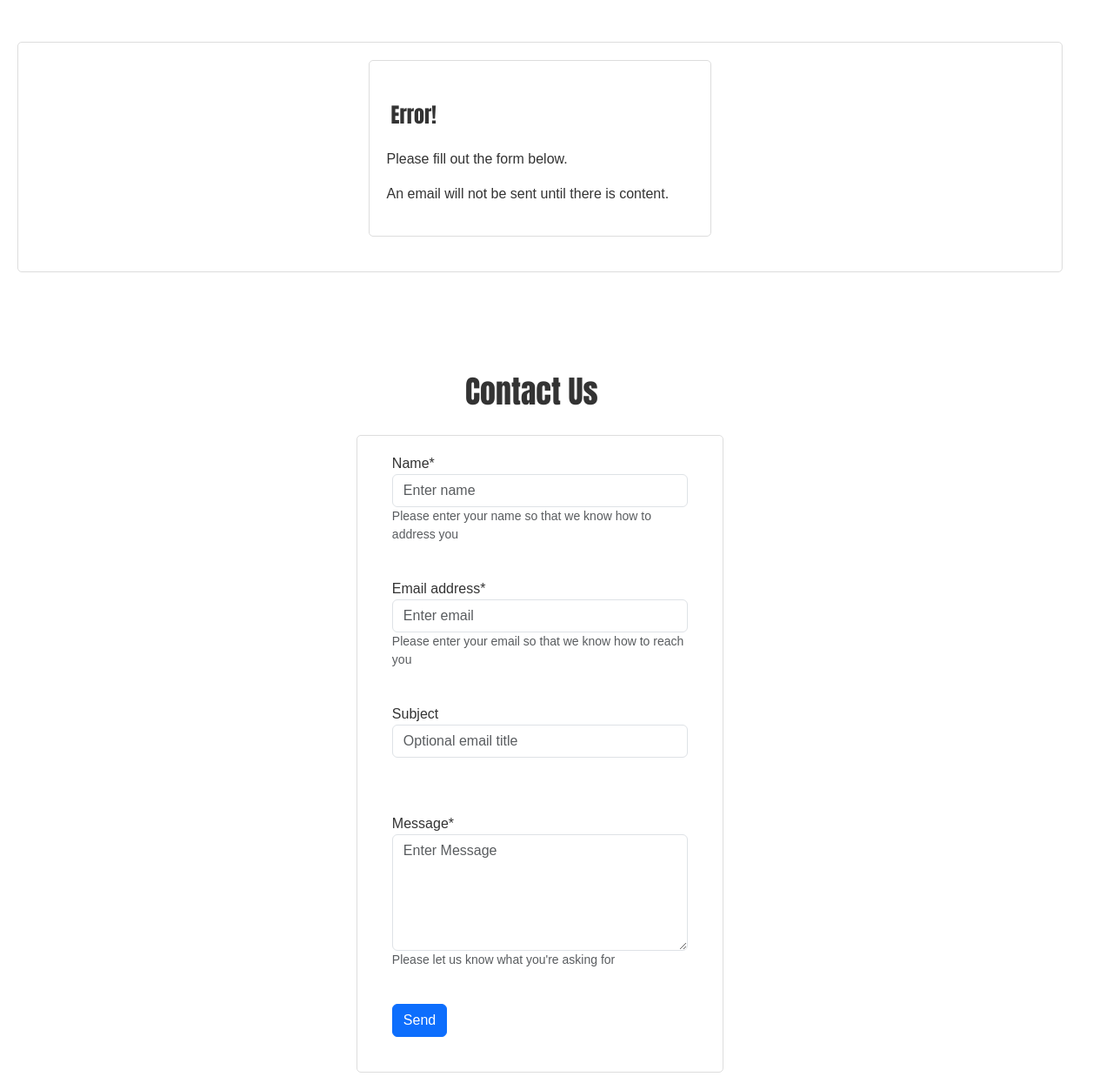
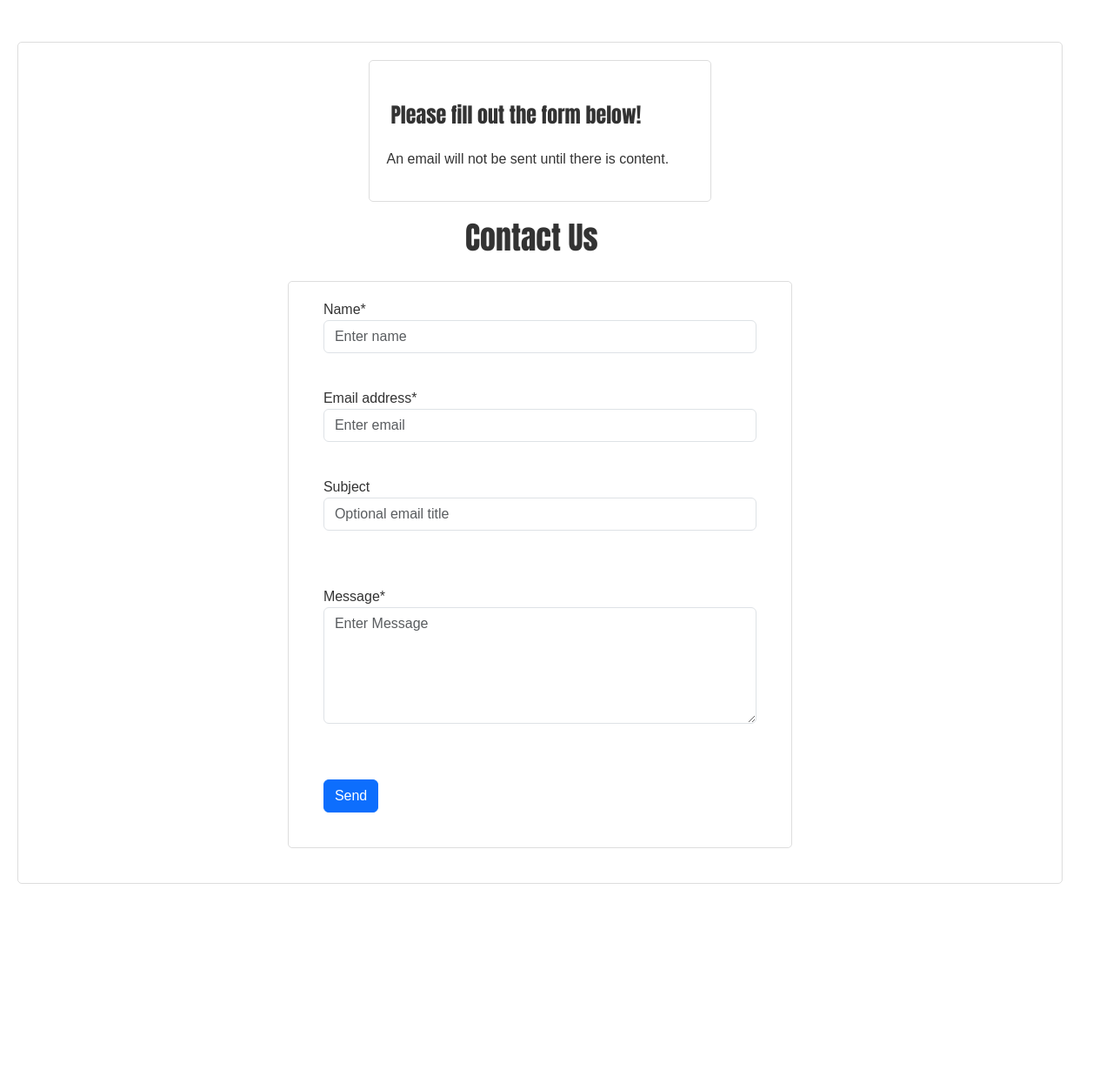
Before and after one commit to tien-han/applicationTrackingSystem, a PHP site: page /sprint2/form-responses/contact-form.php in a window 1280 px wide. Shown: the part 68-1321 px from the top of the page at 87% size. After the commit the page ends 1084 px from the top, so only its background shows below. Run offline with PHP 8.4, Linux system fonts and the light colour scheme; some web fonts are replaced.

Commit message:
Changed layout of direct-connect to php receipts modified JS files to get rid of missed merge conflict comment

```diff
--- a/sprint2/form-responses/contact-form.php
+++ b/sprint2/form-responses/contact-form.php
@@ -75,10 +75,10 @@
             // send the email
             mail($to, $subject, $message, $headers);
 
-            // print out the reciept
+            // print out the receipt
             echo "<div class='form-container pt-0'>
             <div class = 'row justify-content-center'>
-            <div class='form-container pt-0 col-lg-4 col-md-8 col-sm-10 col-12'>
+            <div class='form-container pt-0 col-lg-6 col-md-8 col-sm-10 col-12'>
 
             <h1 class='pt-5 header-text'>A response will be sent soon, thank you!</h1>
             <h5>Here's what you just entered:</h5><br/>
@@ -94,15 +94,13 @@
             echo "<div class='form-container pt-0'>
             <div class = 'row justify-content-center'>
             <div class='form-container pt-0 col-lg-4 col-md-8 col-sm-10 col-12'>
-            <h1 class='pt-5 header-text m-auto'>Error!</h1>
+            <h1 class='pt-5 header-text m-auto'>Please fill out the form below!</h1>
             <br>
-            <p>Please fill out the form below. </p>
+
             <p>An email will not be sent until there is content.</p>
             </div>
-            </div>
-            </div>
             ";
-            // TODO: MAKE THIS A PRETTIER ERROR MESSAGE
+
             include("..\pages\contact.html");
         }
 
--- a/sprint2/pages/contact.html
+++ b/sprint2/pages/contact.html
@@ -72,7 +72,7 @@
 
     <!-- Contact Form -->
     <div class="row justify-content-center">
-        <form class="form-container pt-0 col-lg-4 col-md-8 col-sm-10 col-12"
+        <form class="form-container pt-0 col-lg-6 col-md-8 col-sm-10 col-12"
               id="contact-form" action="../form-responses/contact-form.php" method="POST"
             onsubmit="return validateContactForm()">
             <!-- Name -->
@@ -80,16 +80,14 @@
                 <label for="name">Name* </label><span class="text-danger" id="name-error"></span>
                 <input type="text" class="form-control" id="name" name="name" maxlength="100" minlength="1"
                     aria-describedby="nameHelp" placeholder="Enter name" required>
-                <small id="nameHelp" class="form-text text-muted">Please enter your name so that we know how to address
-                    you</small>
+                <small id="nameHelp" class="form-text text-muted"></small>
             </section>
             <!-- Email -->
             <section class="form-group">
                 <label for="email">Email address*</label><span class="text-danger" id="email-error"></span>
                 <input type="email" class="form-control" id="email" name="email" aria-describedby="emailHelp"
                     placeholder="Enter email" required>
-                <small id="emailHelp" class="form-text text-muted">Please enter your email so that we know how to reach
-                    you</small>
+                <small id="emailHelp" class="form-text text-muted"></small>
             </section>
             <!-- Message -->
             <section class = form-group>
@@ -103,8 +101,7 @@
                 <label for="message">Message*</label><span class="text-danger" id="message-error"></span>
                 <textarea type="textbox" class="form-control" id="message" name="message" rows="5"
                     aria-describedby="emailHelp" placeholder="Enter Message" required></textarea>
-                <small id="emailHelp" class="form-text text-muted">Please let us know what you're asking
-                    for</small><br />
+                <small id="emailHelp" class="form-text text-muted"></small><br />
             </section>
             <!-- Submit Button -->
             <section class="form-group text-left">
--- a/sprint2/scripts/script.js
+++ b/sprint2/scripts/script.js
@@ -175,7 +175,7 @@ function validateJobdesc() { //
     errorMessage.innerText = "";
     return true;
 }
-<<<<<<< HEAD
+
 
 //-------------------------------------------------------------------------------------------------
 // Users Table Search Bar
@@ -202,7 +202,7 @@ function searchUsers() {
         }
     }
 }
-=======
+
     function validateContactName() {
         const name = document.getElementById("ContactName").value.trim();
         const errorMessage = document.getElementById("name-error");
@@ -261,7 +261,7 @@ function validateemployerName() { //
 // Sign Up Form Validation
 //-------------------------------------------------------------------------------------------------
     if (document.getElementById("sign-up-form")) {
-        document.getElementById('signupForm').addEventListener('submit', function (event) {
+        document.getElementById('signUp').addEventListener('submit', function (event) {
             // Validate Cohort Number
             var cohortNumber = document.getElementById('cohortNumber').value;
             if (cohortNumber < 1 || cohortNumber > 100) {
@@ -352,4 +352,3 @@ function validateemployerName() { //
         errorMessage.innerText = "";
         return true;
     }
->>>>>>> main
```
Also changed, not shown: sprint2/form-responses/sign-up-form.php (+7 -8 lines), sprint2/pages/sign-up.html (+4 -4 lines).
